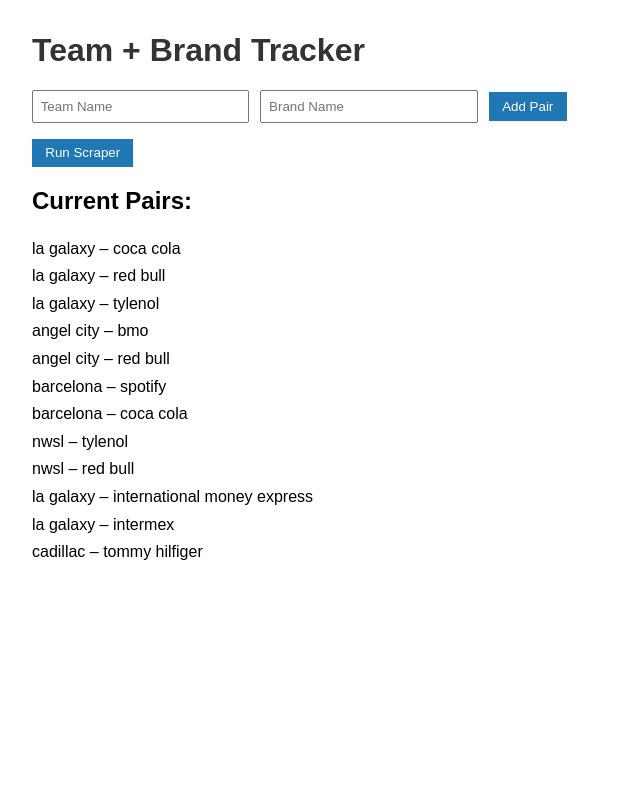
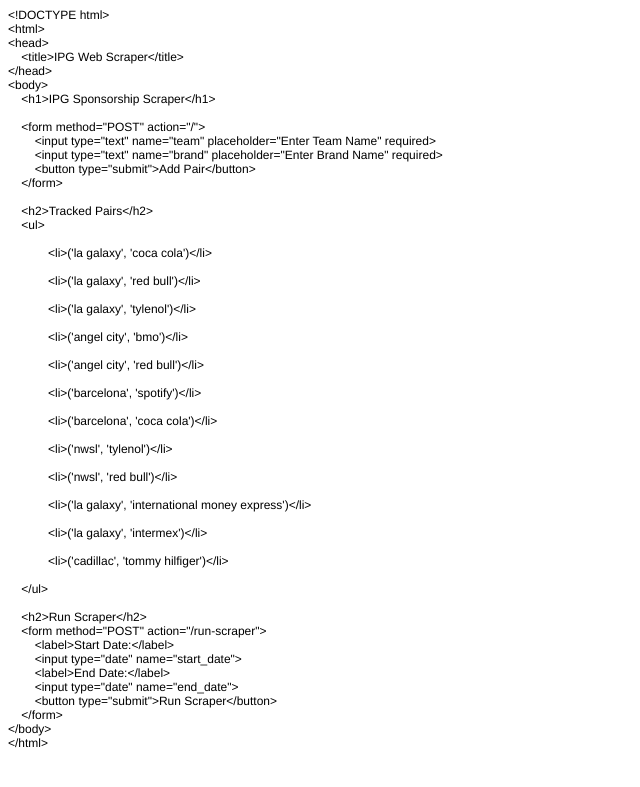
Before and after one commit to ihurlbur/IPG-WebScraper, a Flask app: page / in a window 1280 px wide. Shown: the top 787 px of the page, without its empty margins (0-640 px from the left). Run offline with Flask 3, Linux system fonts and the light colour scheme.

Commit message:
Switch from index.txt to index.html with date inputs

```diff
--- a/templates/index.html
+++ b/templates/index.html
@@ -1,46 +1,47 @@
-<!DOCTYPE html>
+<!DOCTYPE html PUBLIC "-//W3C//DTD HTML 4.01//EN" "http://www.w3.org/TR/html4/strict.dtd">
 <html>
 <head>
-    <title>Hybrid Scraper - Manage Team & Brand Pairs</title>
-    <style>
-        body { font-family: Arial, sans-serif; margin: 2em; }
-        h1 { color: #333; }
-        form { margin-bottom: 1em; }
-        input[type="text"] {
-            padding: 0.5em;
-            margin-right: 0.5em;
-            width: 200px;
-        }
-        button {
-            padding: 0.5em 1em;
-            background-color: #1f77b4;
-            color: white;
-            border: none;
-            cursor: pointer;
-        }
-        ul { list-style-type: none; padding: 0; }
-        li { padding: 0.3em 0; }
-    </style>
+  <meta http-equiv="Content-Type" content="text/html; charset=utf-8">
+  <meta http-equiv="Content-Style-Type" content="text/css">
+  <title></title>
+  <meta name="Generator" content="Cocoa HTML Writer">
+  <meta name="CocoaVersion" content="2487.7">
+  <style type="text/css">
+    p.p1 {margin: 0.0px 0.0px 0.0px 0.0px; font: 12.0px Helvetica}
+    p.p2 {margin: 0.0px 0.0px 0.0px 0.0px; font: 12.0px Helvetica; min-height: 14.0px}
+  </style>
 </head>
 <body>
-    <h1>Team + Brand Tracker</h1>
-
-    <form method="POST" action="/">
-        <input type="text" name="team" placeholder="Team Name" required>
-        <input type="text" name="brand" placeholder="Brand Name" required>
-        <button type="submit">Add Pair</button>
-    </form>
-
-<form action="/run-scraper" method="post">
-    <button type="submit" class="btn btn-success">Run Scraper</button>
-</form>
-
-
-    <h2>Current Pairs:</h2>
-    <ul>
-        {% for pair in pairs %}
-            <li>{{ pair[0] }} – {{ pair[1] }}</li>
-        {% endfor %}
-    </ul>
+<p class="p1">&lt;!DOCTYPE html&gt;</p>
+<p class="p1">&lt;html&gt;</p>
+<p class="p1">&lt;head&gt;</p>
+<p class="p1"><span class="Apple-converted-space">    </span>&lt;title&gt;IPG Web Scraper&lt;/title&gt;</p>
+<p class="p1">&lt;/head&gt;</p>
+<p class="p1">&lt;body&gt;</p>
+<p class="p1"><span class="Apple-converted-space">    </span>&lt;h1&gt;IPG Sponsorship Scraper&lt;/h1&gt;</p>
+<p class="p2"><br></p>
+<p class="p1"><span class="Apple-converted-space">    </span>&lt;form method="POST" action="/"&gt;</p>
+<p class="p1"><span class="Apple-converted-space">        </span>&lt;input type="text" name="team" placeholder="Enter Team Name" required&gt;</p>
+<p class="p1"><span class="Apple-converted-space">        </span>&lt;input type="text" name="brand" placeholder="Enter Brand Name" required&gt;</p>
+<p class="p1"><span class="Apple-converted-space">        </span>&lt;button type="submit"&gt;Add Pair&lt;/button&gt;</p>
+<p class="p1"><span class="Apple-converted-space">    </span>&lt;/form&gt;</p>
+<p class="p2"><br></p>
+<p class="p1"><span class="Apple-converted-space">    </span>&lt;h2&gt;Tracked Pairs&lt;/h2&gt;</p>
+<p class="p1"><span class="Apple-converted-space">    </span>&lt;ul&gt;</p>
+<p class="p1"><span class="Apple-converted-space">        </span>{% for pair in pairs %}</p>
+<p class="p1"><span class="Apple-converted-space">            </span>&lt;li&gt;{{ pair }}&lt;/li&gt;</p>
+<p class="p1"><span class="Apple-converted-space">        </span>{% endfor %}</p>
+<p class="p1"><span class="Apple-converted-space">    </span>&lt;/ul&gt;</p>
+<p class="p2"><br></p>
+<p class="p1"><span class="Apple-converted-space">    </span>&lt;h2&gt;Run Scraper&lt;/h2&gt;</p>
+<p class="p1"><span class="Apple-converted-space">    </span>&lt;form method="POST" action="/run-scraper"&gt;</p>
+<p class="p1"><span class="Apple-converted-space">        </span>&lt;label&gt;Start Date:&lt;/label&gt;</p>
+<p class="p1"><span class="Apple-converted-space">        </span>&lt;input type="date" name="start_date"&gt;</p>
+<p class="p1"><span class="Apple-converted-space">        </span>&lt;label&gt;End Date:&lt;/label&gt;</p>
+<p class="p1"><span class="Apple-converted-space">        </span>&lt;input type="date" name="end_date"&gt;</p>
+<p class="p1"><span class="Apple-converted-space">        </span>&lt;button type="submit"&gt;Run Scraper&lt;/button&gt;</p>
+<p class="p1"><span class="Apple-converted-space">    </span>&lt;/form&gt;</p>
+<p class="p1">&lt;/body&gt;</p>
+<p class="p1">&lt;/html&gt;</p>
 </body>
 </html>
```
